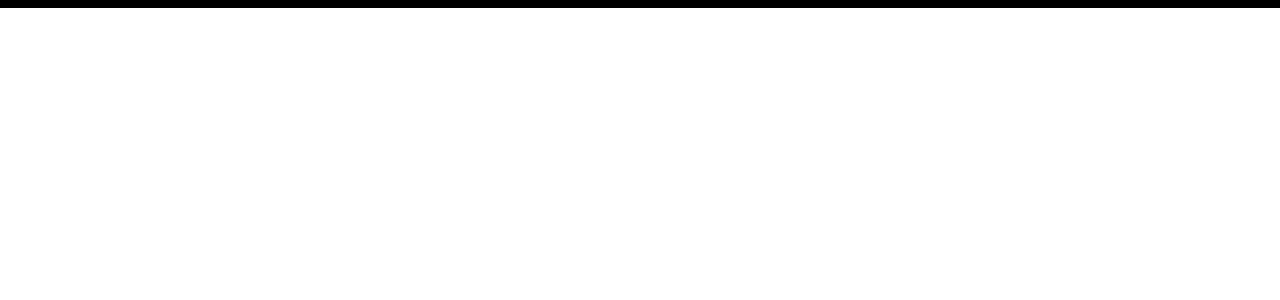
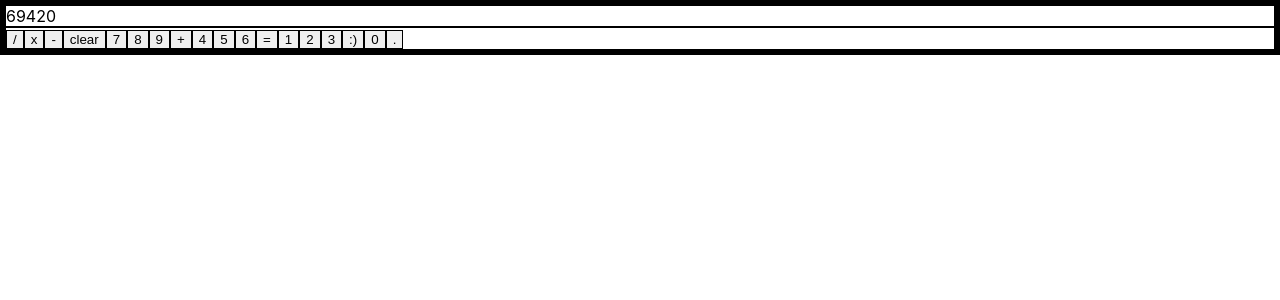
Before and after one commit to jsn-lps/calcyoulater, a React (Create React App) app: page / in a window 1280 px wide. Shown: the top 300 px of the page. Built offline with nearby package versions, Linux system fonts and the light colour scheme.

Commit message:
css and framework

```diff
--- a/src/App.js
+++ b/src/App.js
@@ -2,11 +2,35 @@
 
 function App() {
   return (
-    <div className="App">
-
+    <div className="Page">
+      <div className="CalcBody">
+        <div id="display">69420</div>
+        <div id="button-area">
+          <button className="Button" id="divide">/</button>
+          <button className="Button" id="multiply">x</button>
+          <button className="Button" id="subtract">-</button>
+          <button className="Button" id="clear">clear</button>
+          <button className="Button" id="seven">7</button>
+          <button className="Button" id="eight">8</button>
+          <button className="Button" id="nine">9</button>
+          <button className="Button" id="add">+</button>
+          <button className="Button" id="four">4</button>
+          <button className="Button" id="five">5</button>
+          <button className="Button" id="six">6</button>
+          <button className="Button" id="equals">=</button>
+          <button className="Button" id="one">1</button>
+          <button className="Button" id="two">2</button>
+          <button className="Button" id="three">3</button>
+          <button className="Button" id="smiley">:)</button>
+          <button className="Button" id="zero">0</button>
+          <button className="Button" id="decimal">.</button>
+        </div>
+      </div>
     </div>
   );
 }
 
 
+
+
 export default App;
```
